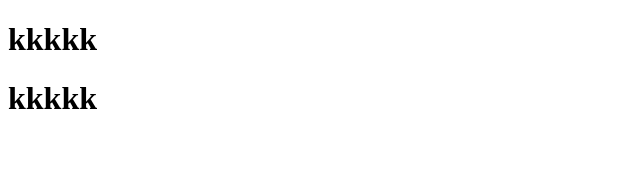
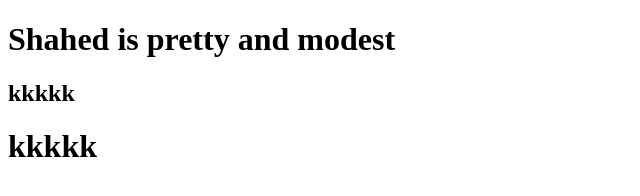
Before and after one commit to RaneemMousaHamad/MyThird-Rebo, a plain HTML site: page index.html in a window 1280 px wide. Shown: the whole page, without its empty margins (0-640 px from the left). Drawn offline with Linux system fonts and the light colour scheme.

Commit message:
good 4 uuu

```diff
--- a/index.html
+++ b/index.html
@@ -6,7 +6,8 @@
     <title>Document</title>
   </head>
   <body>
-    <h1>kkkkk</h1>
+    <h1>Shahed is pretty and modest</h1>
+    <h2>kkkkk</h2>
     <h1>kkkkk</h1>
   </body>
 </html>
```
